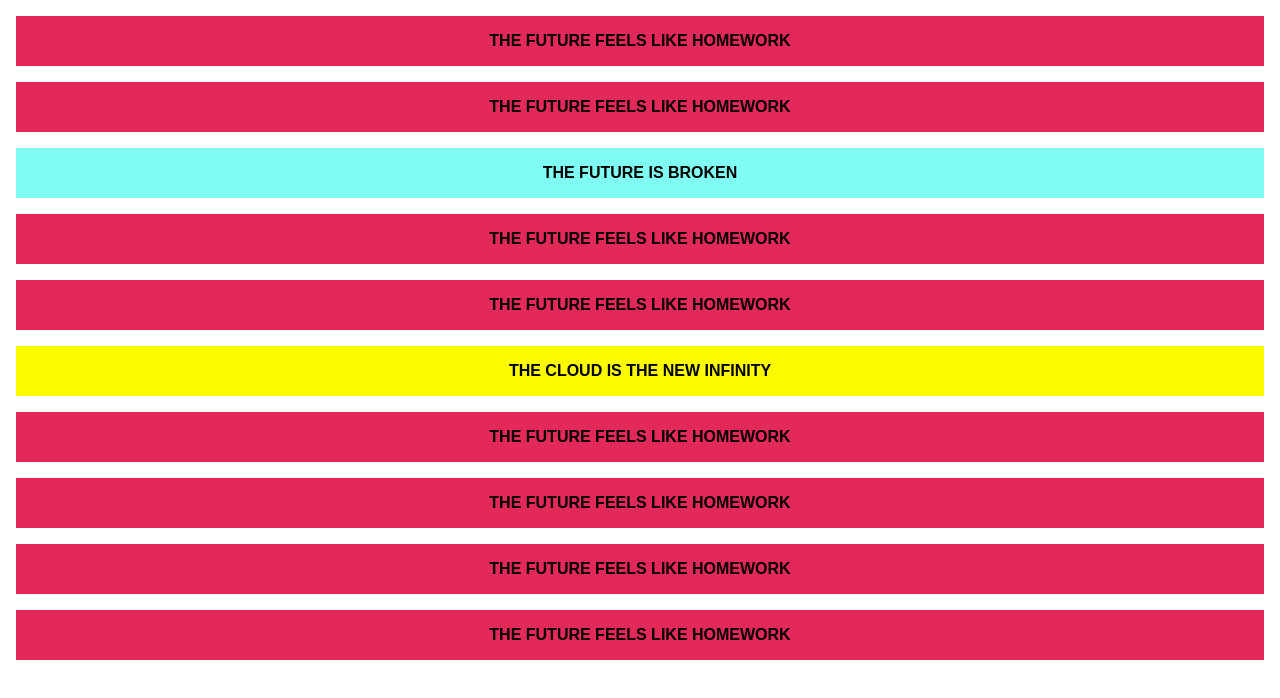
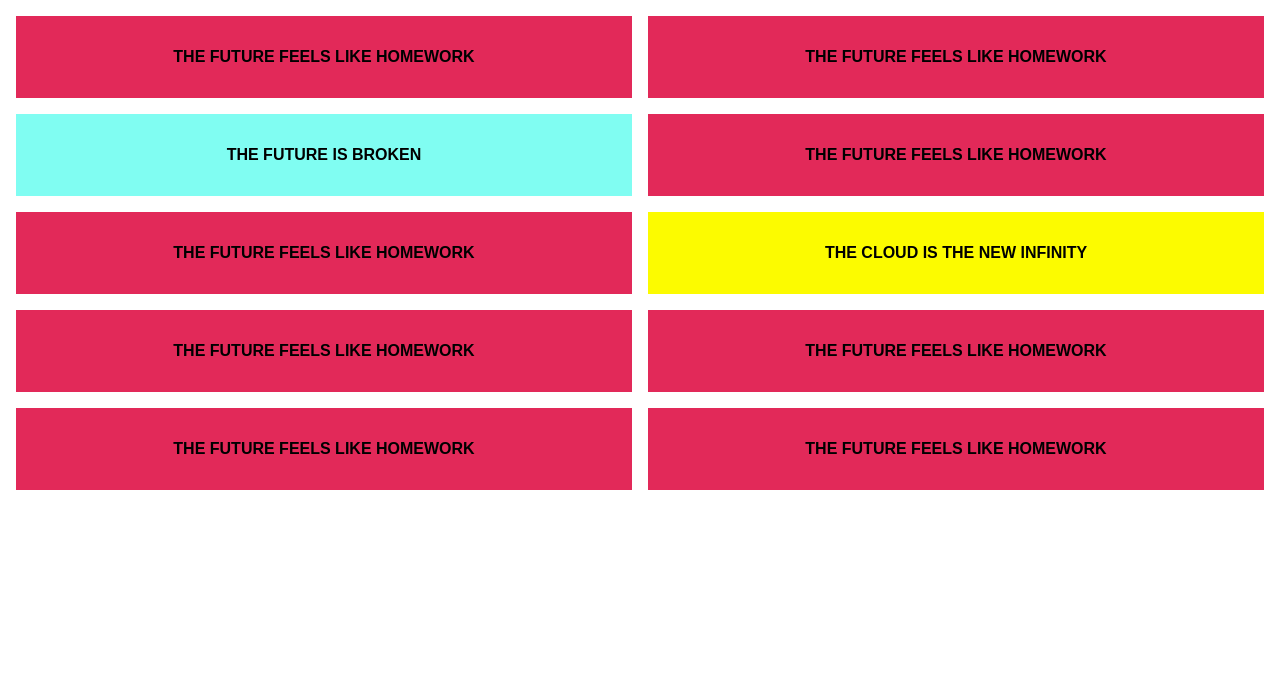
Before and after one commit to nicolasvdsp/2imd-dev-portfolio, a plain HTML site: page lab2/thefuture/index.html in a window 1280 px wide. Drawn offline with Linux system fonts and the light colour scheme.

Commit message:
style(thefuture): Style the cards for tablet

```diff
--- a/lab2/thefuture/style.css
+++ b/lab2/thefuture/style.css
@@ -4,8 +4,7 @@ body{
 }
 
 .cards {
-    display: flex;
-    flex-direction: column;
+    display: grid;
     gap: 1em;
 }
 
@@ -13,6 +12,7 @@ body{
     background-color: #E22959;
     padding: 1em;
     display: flex;
+    height: 50px;
     justify-content: center;
     align-items: center;
     font-weight: bold;
@@ -26,3 +26,9 @@ body{
 .card--infinity {
     background-color: #FCFB00;
 }
+
+@media(min-width: 400px) {
+    .cards {
+        grid-template-columns: repeat(2, 1fr);
+    }
+}
```
